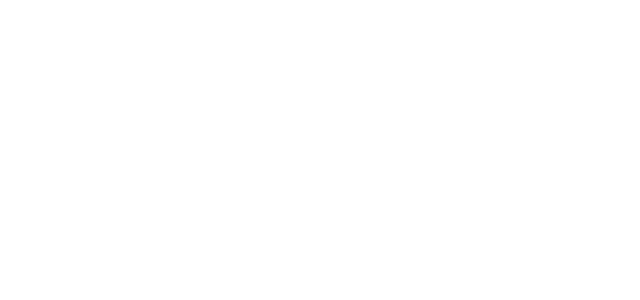
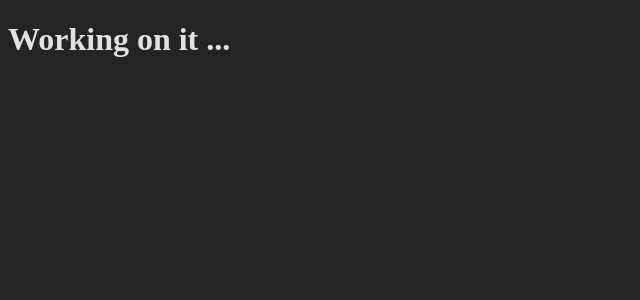
Before and after one commit to AngelDarco/chat-app, a React (Vite) app: page / in a window 1280 px wide. Shown: the top 300 px of the page, without its empty margins (0-640 px from the left). Built offline with nearby package versions, Linux system fonts and the light colour scheme.

Commit message:
:hammer: remove vite default configuration

```diff
--- a/index.html
+++ b/index.html
@@ -2,7 +2,7 @@
 <html lang="en">
   <head>
     <meta charset="UTF-8" />
-    <link rel="icon" type="image/svg+xml" href="/vite.svg" />
+    <link rel="icon" type="image/svg+xml" href="./src/assets/img/ico.png" />
     <meta name="viewport" content="width=device-width, initial-scale=1.0" />
     <title>Vite + TS</title>
   </head>
--- a/src/App.css
+++ b/src/App.css
@@ -1 +1,10 @@
-@import './variables.module.css';
+@import "./variables.module.css";
+
+:root,
+::after,
+::before,
+* {
+    margin: 0;
+    padding: 0;
+    box-sizing: border-box;
+}
--- a/src/index.css
+++ b/src/index.css
@@ -1,98 +1,5 @@
 :root {
-  font-family: Inter, system-ui, Avenir, Helvetica, Arial, sans-serif;
-  line-height: 1.5;
-  font-weight: 400;
-
   color-scheme: light dark;
   color: rgba(255, 255, 255, 0.87);
   background-color: #242424;
-
-  font-synthesis: none;
-  text-rendering: optimizeLegibility;
-  -webkit-font-smoothing: antialiased;
-  -moz-osx-font-smoothing: grayscale;
-  -webkit-text-size-adjust: 100%;
 }
-
-a {
-  font-weight: 500;
-  color: #646cff;
-  text-decoration: inherit;
-}
-a:hover {
-  color: #535bf2;
-}
-
-body {
-  margin: 0;
-  display: flex;
-  place-items: center;
-  min-width: 320px;
-  min-height: 100vh;
-}
-
-h1 {
-  font-size: 3.2em;
-  line-height: 1.1;
-  color: #ffffff;
-}
-
-#app {
-  max-width: 1280px;
-  margin: 0 auto;
-  padding: 2rem;
-  text-align: center;
-}
-
-.logo {
-  height: 6em;
-  padding: 1.5em;
-  will-change: filter;
-  transition: filter 300ms;
-}
-.logo:hover {
-  filter: drop-shadow(0 0 2em #646cffaa);
-}
-.logo.vanilla:hover {
-  filter: drop-shadow(0 0 2em #3178c6aa);
-}
-
-.card {
-  padding: 2em;
-}
-
-.read-the-docs {
-  color: #888;
-}
-
-button {
-  border-radius: 8px;
-  border: 1px solid transparent;
-  padding: 0.6em 1.2em;
-  font-size: 1em;
-  font-weight: 500;
-  font-family: inherit;
-  background-color: #1a1a1a;
-  cursor: pointer;
-  transition: border-color 0.25s;
-}
-button:hover {
-  border-color: #646cff;
-}
-button:focus,
-button:focus-visible {
-  outline: 4px auto -webkit-focus-ring-color;
-}
-
-@media (prefers-color-scheme: light) {
-  :root {
-    color: #213547;
-    background-color: #ffffff;
-  }
-  a:hover {
-    color: #747bff;
-  }
-  button {
-    background-color: #f9f9f9;
-  }
-}
```
